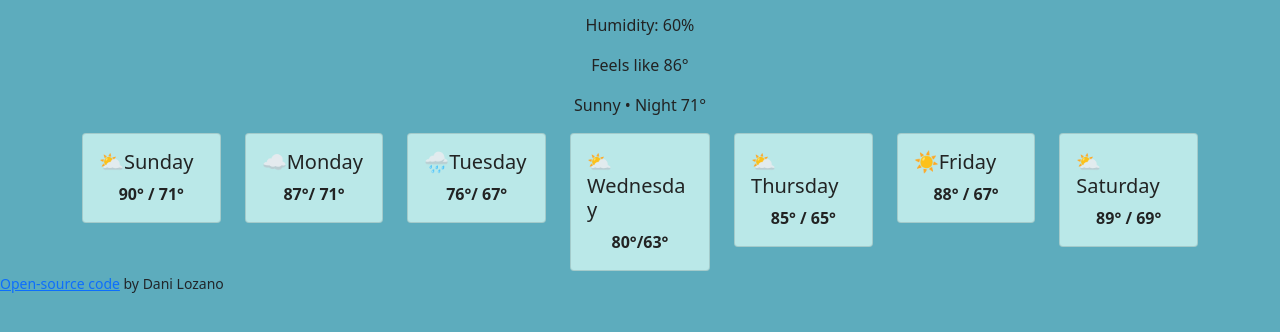
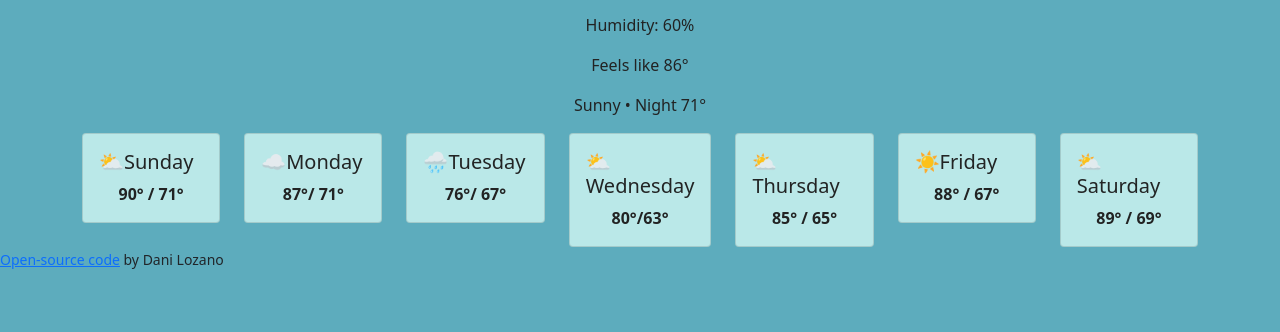
Before and after one commit to Dtrain-coder/project-weather-, a plain HTML site: page index.html in a window 1280 px wide. Shown: the part 266-598 px from the top of the page. Drawn offline with nearby package versions, Linux system fonts and the light colour scheme.

Commit message:
going back to same max-width

```diff
--- a/style.css
+++ b/style.css
@@ -44,6 +44,6 @@ p {
 .card {
   padding: -5px;
   background-color: #bae8e8;
-  max-width: 140px;
+  max-width: 150px;
   margin: 0 auto;
 }
```
